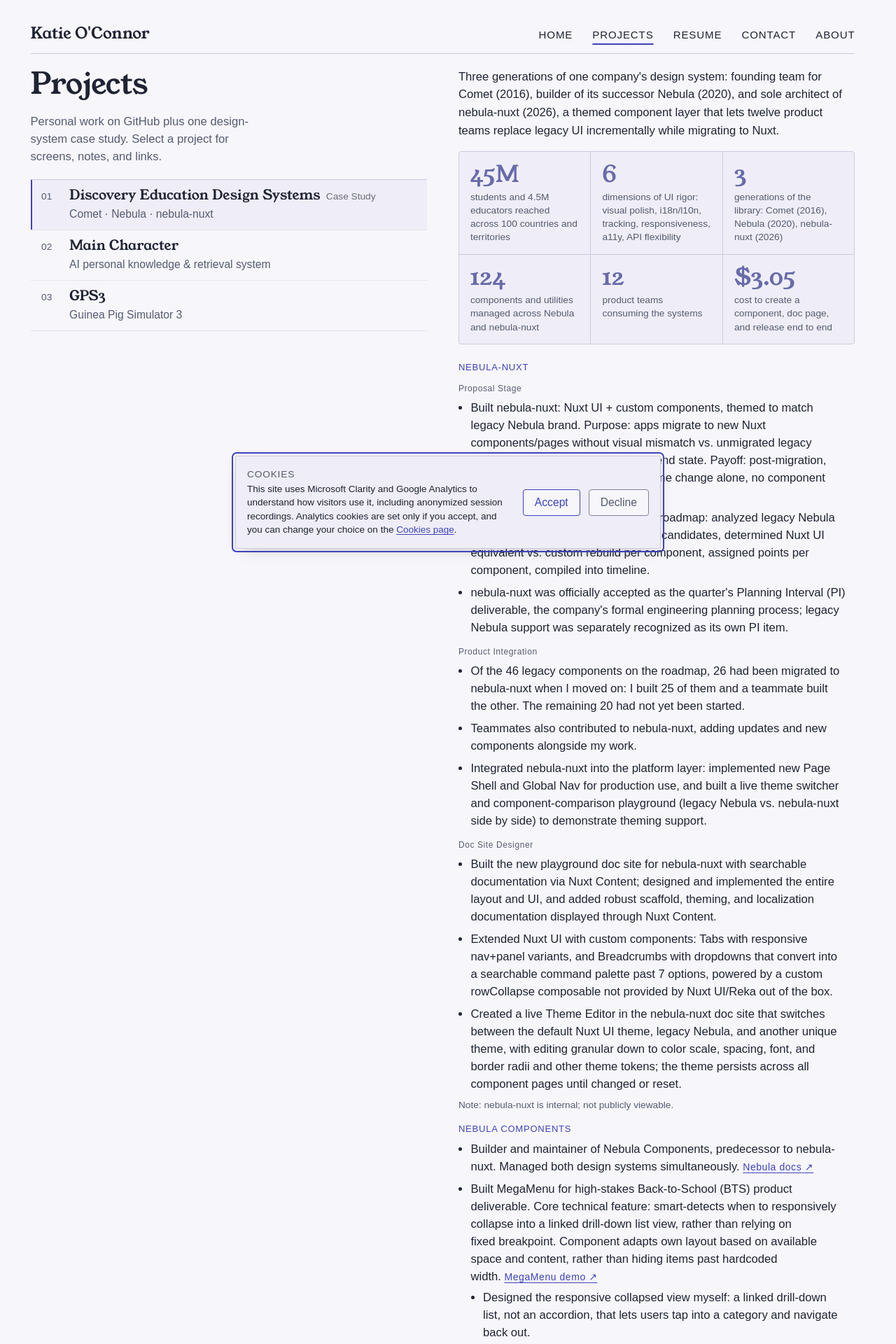
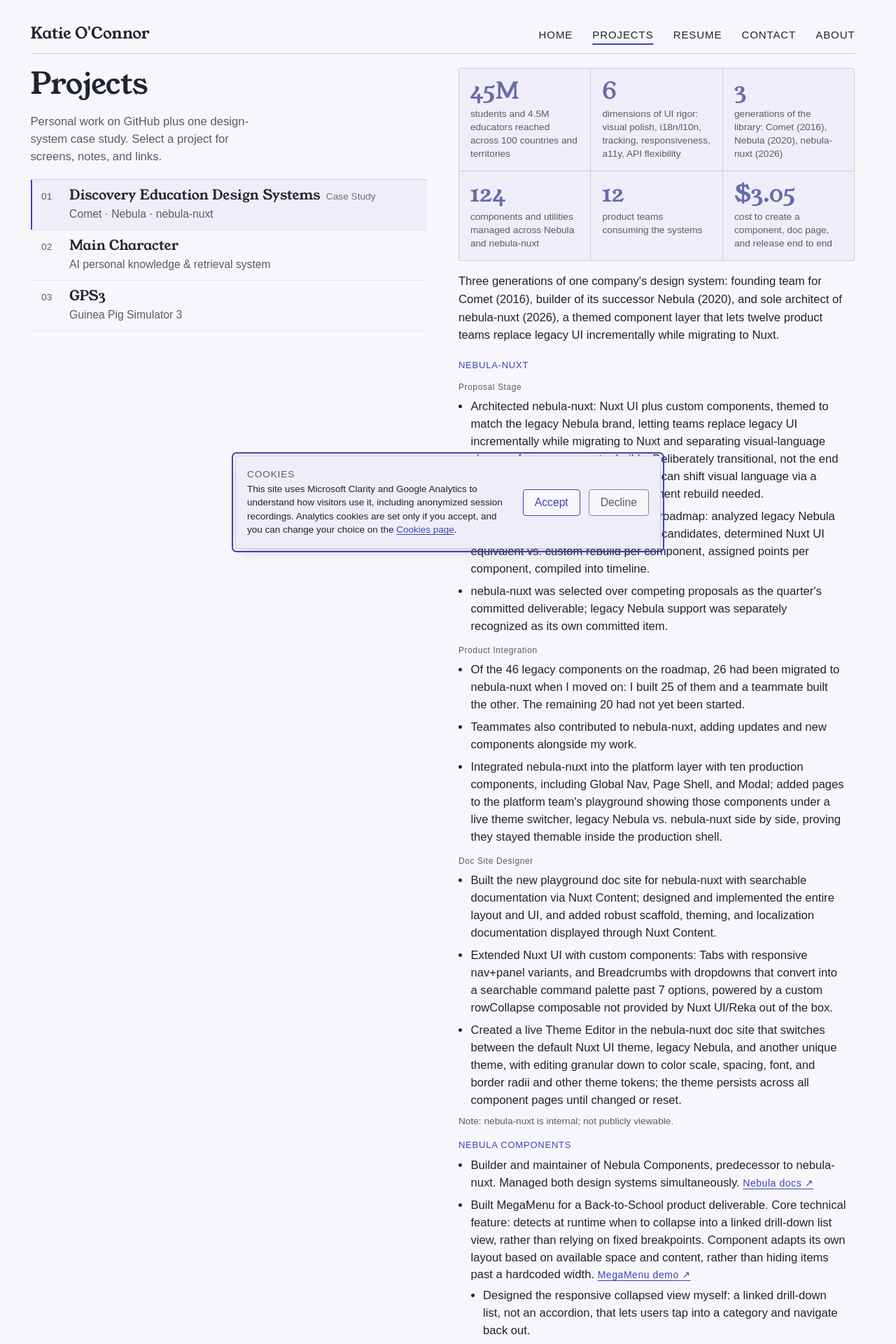
Before and after one commit to ktocdev/portfolio, a Next.js app: page /projects in a window 1280 px wide. Shown: the top 1920 px of the page at 70% size. Built offline with nearby package versions, Linux system fonts and the light colour scheme; a web font is replaced by a local one.

Commit message:
PORT-12 - update projects page with update resume copy, delete fixes files

```diff
--- a/src/components/ProjectsBrowser.module.css
+++ b/src/components/ProjectsBrowser.module.css
@@ -139,9 +139,17 @@
    only .noteText reads as a bullet. */
 .noteHeading,
 .noteSubheading,
-.noteDisclosure {
+.noteDisclosure,
+.notePara {
   margin-left: -1.1rem;
   list-style: none;
+}
+
+/* Reads as a lead paragraph inside the notes list — no bullet, body copy. */
+.notePara {
+  line-height: 1.55;
+  text-wrap: pretty;
+  margin-bottom: 0.4rem;
 }
 
 .noteHeading {
--- a/src/components/ProjectsBrowser.tsx
+++ b/src/components/ProjectsBrowser.tsx
@@ -19,6 +19,7 @@
   const [selected, setSelected] = useState(0);
   const tabs = useRef<(HTMLButtonElement | null)[]>([]);
   const project = projects[selected];
+  const paras = project.paras ?? [project.description];
 
   useEffect(() => {
     const fromHash = () => {
@@ -144,11 +145,13 @@
 
         {project.status ? <p className={styles.status}>{project.status}</p> : null}
 
-        <div className={styles.paras}>
-          {(project.paras ?? [project.description]).map((para) => (
-            <p key={para}>{para}</p>
-          ))}
-        </div>
+        {paras.length ? (
+          <div className={styles.paras}>
+            {paras.map((para) => (
+              <p key={para}>{para}</p>
+            ))}
+          </div>
+        ) : null}
 
         {project.facts?.length ? <FactsGrid facts={project.facts} /> : null}
 
@@ -196,9 +199,9 @@
 }
 
 /**
- * Four item types share one list. Everything except `text` hangs back to the
- * left margin and drops its marker, so headings read as structure rather than
- * as bullets.
+ * Five item types share one list. Everything except `text` hangs back to the
+ * left margin and drops its marker, so headings and `para` read as structure
+ * or prose rather than as bullets.
  */
 function NoteItem({ note }: { note: Note }) {
   if (note.kind === 'heading') {
@@ -211,6 +214,10 @@
 
   if (note.kind === 'disclosure') {
     return <li className={styles.noteDisclosure}>{note.text}</li>;
+  }
+
+  if (note.kind === 'para') {
+    return <li className={styles.notePara}>{note.text}</li>;
   }
 
   return (
--- a/src/content/projects.ts
+++ b/src/content/projects.ts
@@ -16,13 +16,14 @@
 };
 
 /**
- * Case-study notes mix four item types. All but `text` hang back to the left
+ * Case-study notes mix five item types. All but `text` hang back to the left
  * margin and drop their marker; `text` is the only conventional bullet.
  */
 export type Note =
   | { kind: 'heading'; text: string }
   | { kind: 'subheading'; text: string }
   | { kind: 'disclosure'; text: string }
+  | { kind: 'para'; text: string }
   | { kind: 'text'; text: string; link?: Link; subs?: string[] };
 
 /** `alt` is the text alternative; `label` (the visible chip) is only a fallback since it's too terse on its own — describe what the screen shows. */
@@ -57,6 +58,8 @@
     caseStudy: true,
     description:
       "Three generations of one company's design system: founding team for Comet (2016), builder of its successor Nebula (2020), and sole architect of nebula-nuxt (2026), a themed component layer that lets twelve product teams replace legacy UI incrementally while migrating to Nuxt.",
+    /* Shown as the first case-study note (below the stats), not a lead paragraph. */
+    paras: [],
     facts: [
       {
         value: '45M',
@@ -76,11 +79,15 @@
       { value: '$3.05', label: 'cost to create a component, doc page, and release end to end' },
     ],
     notes: [
+      {
+        kind: 'para',
+        text: "Three generations of one company's design system: founding team for Comet (2016), builder of its successor Nebula (2020), and sole architect of nebula-nuxt (2026), a themed component layer that lets twelve product teams replace legacy UI incrementally while migrating to Nuxt.",
+      },
       { kind: 'heading', text: 'nebula-nuxt' },
       { kind: 'subheading', text: 'Proposal Stage' },
       {
         kind: 'text',
-        text: 'Built nebula-nuxt: Nuxt UI + custom components, themed to match legacy Nebula brand. Purpose: apps migrate to new Nuxt components/pages without visual mismatch vs. unmigrated legacy pages. Deliberately transitional, not end state. Payoff: post-migration, org can shift visual language via theme change alone, no component rebuild needed.',
+        text: 'Architected nebula-nuxt: Nuxt UI plus custom components, themed to match the legacy Nebula brand, letting teams replace legacy UI incrementally while migrating to Nuxt and separating visual-language changes from component rebuilds. Deliberately transitional, not the end state. Payoff: post-migration, the org can shift visual language via a theme change alone, with no component rebuild needed.',
       },
       {
         kind: 'text',
@@ -88,7 +95,7 @@
       },
       {
         kind: 'text',
-        text: "nebula-nuxt was officially accepted as the quarter's Planning Interval (PI) deliverable, the company's formal engineering planning process; legacy Nebula support was separately recognized as its own PI item.",
+        text: "nebula-nuxt was selected over competing proposals as the quarter's committed deliverable; legacy Nebula support was separately recognized as its own committed item.",
       },
       { kind: 'subheading', text: 'Product Integration' },
       {
@@ -101,7 +108,7 @@
       },
       {
         kind: 'text',
-        text: 'Integrated nebula-nuxt into the platform layer: implemented new Page Shell and Global Nav for production use, and built a live theme switcher and component-comparison playground (legacy Nebula vs. nebula-nuxt side by side) to demonstrate theming support.',
+        text: "Integrated nebula-nuxt into the platform layer with ten production components, including Global Nav, Page Shell, and Modal; added pages to the platform team's playground showing those components under a live theme switcher, legacy Nebula vs. nebula-nuxt side by side, proving they stayed themable inside the production shell.",
       },
       { kind: 'subheading', text: 'Doc Site Designer' },
       {
@@ -125,7 +132,7 @@
       },
       {
         kind: 'text',
-        text: 'Built MegaMenu for high-stakes Back-to-School (BTS) product deliverable. Core technical feature: smart-detects when to responsively collapse into a linked drill-down list view, rather than relying on fixed breakpoint. Component adapts own layout based on available space and content, rather than hiding items past hardcoded width.',
+        text: 'Built MegaMenu for a Back-to-School product deliverable. Core technical feature: detects at runtime when to collapse into a linked drill-down list view, rather than relying on fixed breakpoints. Component adapts its own layout based on available space and content, rather than hiding items past a hardcoded width.',
         link: { label: 'MegaMenu demo', href: 'https://nebula.discoveryeducation.com/mega-menu-sink' },
         subs: [
           'Designed the responsive collapsed view myself: a linked drill-down list, not an accordion, that lets users tap into a category and navigate back out.',
@@ -144,7 +151,7 @@
       { kind: 'subheading', text: 'Claude Skills' },
       {
         kind: 'text',
-        text: 'Wrote a Claude planning skill that picks the build approach per component: themed primitive, wrapped primitive, or custom, running at about $1.75 per run.',
+        text: 'Wrote a Claude planning skill that picks the build approach per component: themed primitive, wrapped primitive, or fully custom component, running at about $1.75 per run.',
       },
       {
         kind: 'text',
```
Also changed, not shown: 1 other file (tests, documents, lock files or other folders).
